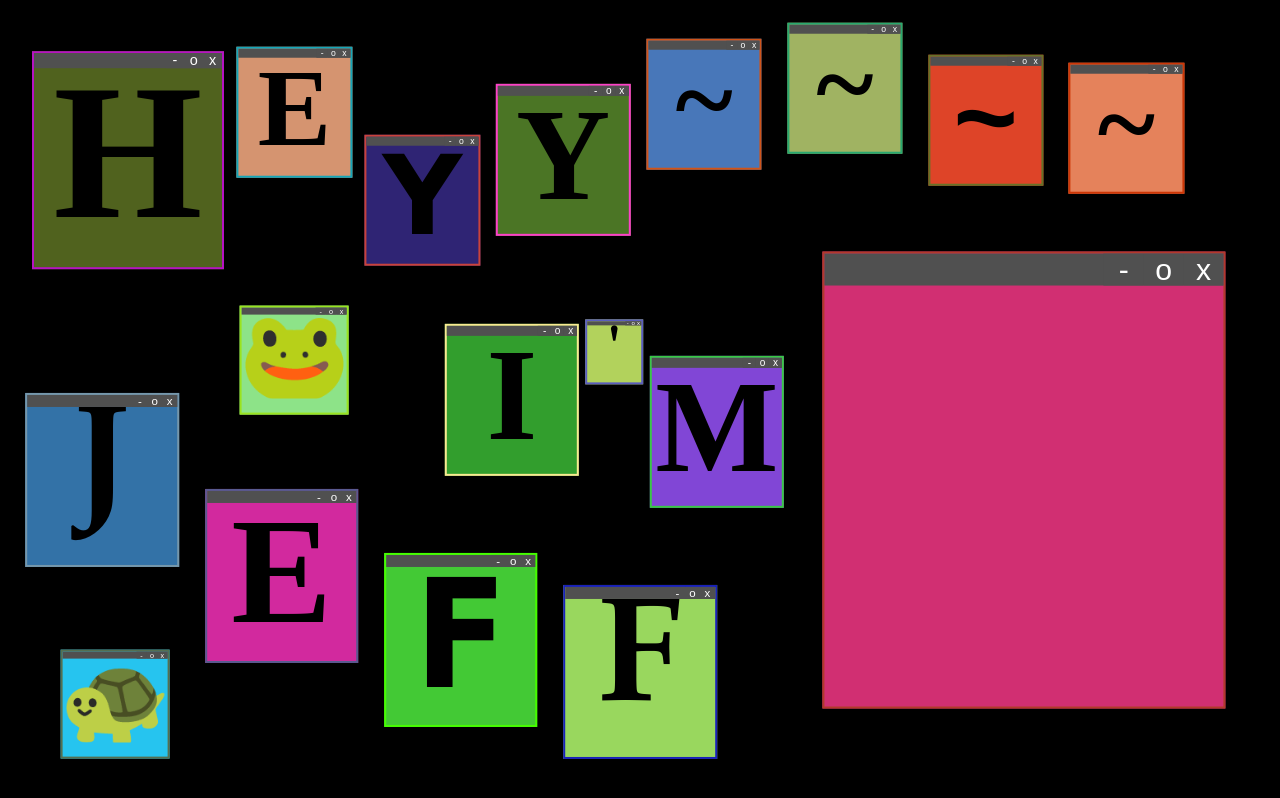
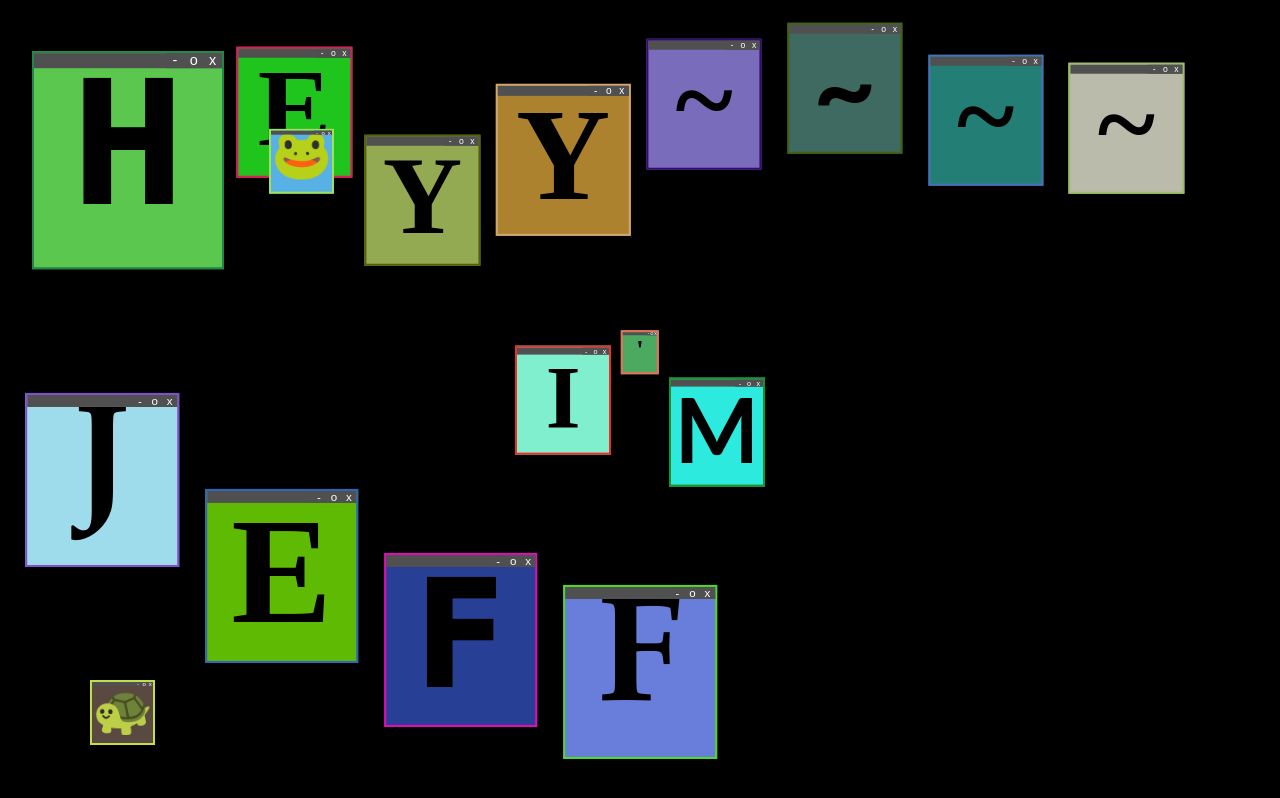
Before and after one commit to Jeff15321/personal_website, a Next.js app: page /test in a window 1280 px wide. Built offline with nearby package versions, Linux system fonts and the light colour scheme.

Commit message:
finished my name is jeff

```diff
--- a/src/components/about_me_components/LetterWindow.tsx
+++ b/src/components/about_me_components/LetterWindow.tsx
@@ -24,7 +24,7 @@ export default function LetterWindow({id, letter, size, height, x, y, z, backgro
     }, []);
 
     const handleClose = () => {
-        const windowElement = document.querySelector(`.window-container.background-color-${id}`) as HTMLElement | null;
+        const windowElement = document.querySelector(`.window-container.window-letter-${id}`) as HTMLElement | null;
         if (windowElement) {
             windowElement.style.visibility = 'hidden';
         }
@@ -39,7 +39,7 @@ export default function LetterWindow({id, letter, size, height, x, y, z, backgro
     }
 
     useEffect(() => {
-        const popupLetter = document.querySelector(`.window-${id}`) as HTMLElement | null;
+        const popupLetter = document.querySelector(`.window-letter-${id}`) as HTMLElement | null;
         const interval = setInterval(() => {
             if (popupLetter) {
                 const fancyFonts = ['Impact', 'Comic Sans MS', 'Copperplate', 'Papyrus', 'Brush Script MT', 'Lucida Calligraphy', 'Cursive', 'Arial Unicode MS', 'Courier New', 'Georgia', 'Palatino', 'Garamond', 'Bookman', 'Avant Garde', 'Tahoma', 'Helvetica', 'Geneva', 'Trebuchet MS', 'Rockwell', 'Playfair Display', 'Great Vibes', 'Alex Brush', 'Dancing Script', 'Pacifico', 'Lato', 'Montserrat', 'Merriweather', 'Didot', 'Bodoni MT', 'Futura', 'Century Gothic'];
@@ -47,7 +47,7 @@ export default function LetterWindow({id, letter, size, height, x, y, z, backgro
                 popupLetter.style.fontFamily = fancyFonts[randomIndex];
                 const randomColor = Math.floor(Math.random() * 16777215).toString(16);
                 const randomColor2 = Math.floor(Math.random() * 16777215).toString(16);
-                const backgroundElement = document.querySelector(`.background-color-${id}`) as HTMLElement | null;
+                const backgroundElement = document.querySelector(`.window-style-${id}`) as HTMLElement | null;
                 if (backgroundElement) {
                     backgroundElement.style.backgroundColor = `#${randomColor}`;
                     backgroundElement.style.transition = 'background-color 0.5s ease';
@@ -84,7 +84,7 @@ export default function LetterWindow({id, letter, size, height, x, y, z, backgro
     }, [x, y]);
 
     return (
-        <div className={`window-container background-color-${id}`} style={{
+        <div className={`window-container window-style-${id}`} style={{
             height: `${windowSize * 17}vw`,
             width: `${height == 0 ? windowSize * 15 : windowSize * 17 * height}vw`,
             top: `${(50 + position.y)}vh`,
@@ -102,7 +102,7 @@ export default function LetterWindow({id, letter, size, height, x, y, z, backgro
                 <button className="title-button close-button" onClick={handleClose} style={{fontSize: `${windowSize * 0.9}em`, color: buttonColor   }}>x</button>
             </div>
             <div className="index-image-container">
-                <div className={`popup-letter window-${id}`}
+                <div className={`popup-letter window-letter-${id}`}
                 style={{
                     fontSize: `${size * 16 - 1}vw`,
                 }}
--- a/src/components/about_me_components/PhotoWindow.tsx
+++ b/src/components/about_me_components/PhotoWindow.tsx
@@ -2,6 +2,7 @@ import React, { useEffect } from "react";
 
 interface PhotoWindowProps {
     id: string;
+    photoPath: string;
     size: number;
     height: number;
     x: number;
@@ -11,7 +12,7 @@ interface PhotoWindowProps {
     buttonColor: string;
 }
 
-export default function PhotoWindow({id, size, height, x, y, z, backgroundColor, buttonColor}: PhotoWindowProps) {
+export default function PhotoWindow({id, photoPath,size, height, x, y, z, backgroundColor, buttonColor}: PhotoWindowProps) {
     const [windowSize, setWindowSize] = React.useState(size);
     const [windowHeight, setWindowHeight] = React.useState(0);
     const [windowWidth, setWindowWidth] = React.useState(0);
@@ -23,7 +24,7 @@ export default function PhotoWindow({id, size, height, x, y, z, backgroundColor,
     }, []);
 
     const handleClose = () => {
-        const windowElement = document.querySelector(`.window-container.background-color-${id}`) as HTMLElement | null;
+        const windowElement = document.querySelector(`.window-container.window-style-${id}`) as HTMLElement | null;
         if (windowElement) {
             windowElement.style.visibility = 'hidden';
         }
@@ -38,15 +39,13 @@ export default function PhotoWindow({id, size, height, x, y, z, backgroundColor,
     }
 
     useEffect(() => {
-        const popupLetter = document.querySelector(`.window-${id}`) as HTMLElement | null;
+        const popupLetter = document.querySelector(`.window-container.window-style-${id}`) as HTMLElement | null;
+        console.log(popupLetter);
         const interval = setInterval(() => {
             if (popupLetter) {
-                const fancyFonts = ['Impact', 'Comic Sans MS', 'Copperplate', 'Papyrus', 'Brush Script MT', 'Lucida Calligraphy', 'Cursive', 'Arial Unicode MS', 'Courier New', 'Georgia', 'Palatino', 'Garamond', 'Bookman', 'Avant Garde', 'Tahoma', 'Helvetica', 'Geneva', 'Trebuchet MS', 'Rockwell', 'Playfair Display', 'Great Vibes', 'Alex Brush', 'Dancing Script', 'Pacifico', 'Lato', 'Montserrat', 'Merriweather', 'Didot', 'Bodoni MT', 'Futura', 'Century Gothic'];
-                const randomIndex = Math.floor(Math.random() * fancyFonts.length);
-                popupLetter.style.fontFamily = fancyFonts[randomIndex];
                 const randomColor = Math.floor(Math.random() * 16777215).toString(16);
                 const randomColor2 = Math.floor(Math.random() * 16777215).toString(16);
-                const backgroundElement = document.querySelector(`.background-color-${id}`) as HTMLElement | null;
+                const backgroundElement = document.querySelector(`.window-style-${id}`) as HTMLElement | null;
                 if (backgroundElement) {
                     backgroundElement.style.backgroundColor = `#${randomColor}`;
                     backgroundElement.style.transition = 'background-color 0.5s ease';
@@ -83,7 +82,8 @@ export default function PhotoWindow({id, size, height, x, y, z, backgroundColor,
     }, [x, y]);
 
     return (
-        <div className={`window-container background-color-${id}`} style={{
+        <div className={`outer-window-container-${id}`}>
+            <div className={`window-container window-style-${id} rotate-${id}`} style={{
                 height: `${windowSize * 17}vw`,
                 width: `${height == 0 ? windowSize * 15 : windowSize * 17 * height}vw`,
                 top: `${(50 + position.y)}vh`,
@@ -101,9 +101,15 @@ export default function PhotoWindow({id, size, height, x, y, z, backgroundColor,
                 <button className="title-button close-button" onClick={handleClose} style={{fontSize: `${windowSize * 0.9}em`, color: buttonColor   }}>x</button>
             </div>
             <div className="index-image-container">
-                <div className={`popup-letter window-${id}`}>{}</div>
+                <img src={photoPath} style={{
+                    width: `100%`,
+                    height: `100%`,
+                    display: 'block',
+                    margin: '0 auto',
+                    objectFit: 'contain'
+                    }} />
             </div>
-
+        </div>
       </div>
     )
 }
--- a/src/pages/_app.tsx
+++ b/src/pages/_app.tsx
@@ -12,6 +12,7 @@ import "../styles/exit_project_animation.css";
 import "../styles/experience.css";
 import "../styles/hover_animation.css";
 import "../styles/about_me.css";
+import "../styles/about-me-animation.css";
 
 
 import type { AppProps } from "next/app";
--- a/src/pages/test.tsx
+++ b/src/pages/test.tsx
@@ -7,29 +7,31 @@ import "../styles/bento.css";
 export default function Test() {
 
     const [animationTimer, setAnimationTimer] = useState(
-        [0, //picture of me
-        0, 0.15, 0.15, 0.15, 0.15, 0.15, 0.15, 0.15, //Heyy~~~~
-        0.4, 0.15, 0.15, //I'm
-        0.5, 0.15, 0.15, 0.15, //Jeff
-        1, 0.15 //filler
+        [0.1, //picture of me
+        1, 0.15, 0.15, 0.15, 0.15, 0.15, 0.15, 0.15, //Heyy~~~~
+        0.75, 0.2, 0.2, //I'm
+        0, //turtle
+        1, 0.3, 0.3, 0.3, //Jeff
+        0, //frog
         ]
     );
-
+    useEffect(() => {
         let accumulatedTime = 0;
         for (let i = 0; i < animationTimer.length; i++) {
             accumulatedTime += animationTimer[i];
             setTimeout(() => {
-            const popup = document.querySelector(`.background-color-${i + 1}`) as HTMLElement;
+            const popup = document.querySelector(`.window-style-${i + 1}`) as HTMLElement;
             if (popup) {
                 popup.style.visibility = 'visible';
             }
             }, accumulatedTime * 1000);
         }
+    }, []);
 
 
     return (
         <>
-        <PhotoWindow id="1" size={2.1} height={0} x={30} y={10} z={100} backgroundColor="red" buttonColor="white" />
+        <PhotoWindow id="1" photoPath="about-me/jeff.png" size={2.1} height={0} x={13} y={-30} z={200} backgroundColor="red" buttonColor="white" />
         <LetterWindow letter="H" x={-40} y={-30} z={0} id="2" size={1} height={0} backgroundColor="red" buttonColor="white" />
         <LetterWindow letter="E" x={-27} y={-36} z={0} id="3" size={0.6} height={0} backgroundColor="blue" buttonColor="white" />
         <LetterWindow letter="Y" x={-17} y={-25} z={0} id="4" size={0.6} height={0} backgroundColor="green" buttonColor="white" />
@@ -39,16 +41,18 @@ export default function Test() {
         <LetterWindow letter="~" x={27} y={-35} z={0} id="8" size={0.6} height={0} backgroundColor="purple" buttonColor="white" />
         <LetterWindow letter="~" x={38} y={-34} z={0} id="9" size={0.6} height={0} backgroundColor="purple" buttonColor="white" />
 
-        <LetterWindow letter="I" x={-10} y={0} z={0} id="10" size={0.7} height={0} backgroundColor="red" buttonColor="white" />
-        <LetterWindow letter="'" x={-2} y={-6} z={0} id="11" size={0.3} height={0} backgroundColor="blue" buttonColor="white" />
-        <LetterWindow letter="M" x={6} y={4} z={0} id="12" size={0.7} height={0} backgroundColor="green" buttonColor="white" />
+        <LetterWindow letter="I" x={-6} y={0} z={0} id="10" size={0.5} height={0} backgroundColor="red" buttonColor="white" />
+        <LetterWindow letter="'" x={0} y={-6} z={0} id="11" size={0.2} height={0} backgroundColor="blue" buttonColor="white" />
+        <LetterWindow letter="M" x={6} y={4} z={0} id="12" size={0.5} height={0} backgroundColor="green" buttonColor="white" />
 
-        <LetterWindow letter="J" x={-42} y={10} z={0} id="13" size={0.8} height={0} backgroundColor="yellow" buttonColor="white" />
-        <LetterWindow letter="E" x={-28} y={22} z={0} id="14" size={0.8} height={0} backgroundColor="purple" buttonColor="white" />
-        <LetterWindow letter="F" x={-14} y={30} z={0} id="15" size={0.8} height={0} backgroundColor="purple" buttonColor="white" />
-        <LetterWindow letter="F" x={0} y={34} z={0} id="16" size={0.8} height={0} backgroundColor="purple" buttonColor="white" />
+        <LetterWindow letter="🐢" x={-43} y={35} z={0} id="13" size={0.3} height={1} backgroundColor="purple" buttonColor="white" />
 
-        <LetterWindow letter="🐢" x={-41} y={38} z={0} id="17" size={0.5} height={1} backgroundColor="purple" buttonColor="white" />
-        <LetterWindow letter="🐸" x={-27} y={-5} z={0} id="18" size={0.5} height={1} backgroundColor="purple" buttonColor="white" />
+        <LetterWindow letter="J" x={-42} y={10} z={0} id="14" size={0.8} height={0} backgroundColor="yellow" buttonColor="white" />
+        <LetterWindow letter="E" x={-28} y={22} z={0} id="15" size={0.8} height={0} backgroundColor="purple" buttonColor="white" />
+        <LetterWindow letter="F" x={-14} y={30} z={0} id="16" size={0.8} height={0} backgroundColor="purple" buttonColor="white" />
+        <LetterWindow letter="F" x={0} y={34} z={0} id="17" size={0.8} height={0} backgroundColor="purple" buttonColor="white" />
+
+        <LetterWindow letter="🐸" x={-29} y={-8} z={0} id="18" size={0.3} height={1} backgroundColor="purple" buttonColor="white" />
+
         </>
     )};
--- /dev/null
+++ b/src/styles/about-me-animation.css
@@ -0,0 +1,59 @@
+@keyframes window-appear {
+    0% {  opacity: 0; }
+    80% {  opacity: 0; }
+    100% {  opacity: 1; }
+}
+
+.outer-window-container-1 {
+    animation: window-appear 7.5s ease;
+}
+
+.rotate-1 {
+    animation: rotate 2s linear infinite;
+}
+
+
+@keyframes rotate {
+    0% { transform: rotate(-5deg); }
+    50% { transform: rotate(5deg); }
+    100% { transform: rotate(-5deg); }
+}
+
+
+
+.window-style-13 {
+    animation: roll-in 1s 3.3s forwards;
+  }
+  @keyframes roll-in {
+    0% {
+      opacity: 0;
+      transform: translateX(-300%) rotate(-120deg);
+    }
+    100% {
+      opacity: 1;
+      transform: translateX(0px) rotate(0deg);
+    }
+  }
+  @keyframes dropAndBounce {
+    /* Simulating gravity and realistic bounces */
+    0% {
+      transform: translateY(-200vh);
+    }
+    70% {
+      transform: translateY(0);
+      scale: 1;
+    }
+    85% {
+      scale: 1.2;
+    }
+    100% {
+      transform: translateY(0);
+      scale: 1;
+    }
+  }
+
+  /* Example Ball Style */
+  .window-style-18 {
+    transform: translateX(-50%);
+    animation: dropAndBounce 2s ease-out 4.5s forwards;
+  }
--- a/src/styles/globals.css
+++ b/src/styles/globals.css
@@ -20,14 +20,11 @@ body {
   margin: 0;
   font-family: Arial, sans-serif;
   background-color: black;
+  overflow: hidden;
 }
 
 .text-wrap {
   word-wrap: break-word;
-}
-
-.parent-container-n {
-
 }
 
 .parent-container {
```
Also changed, not shown: public/about-me/H1.jpg (deleted), public/about-me/jeff.png (added), src/styles/about_me.css (line endings or trailing spaces). Lines whose indentation alone changed are shown as unchanged.
